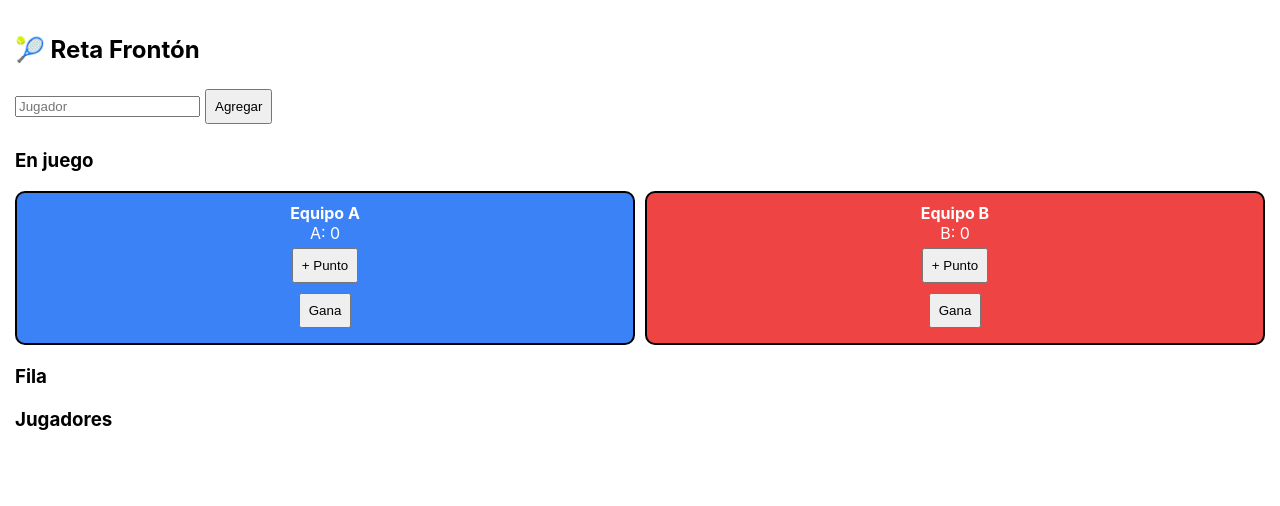
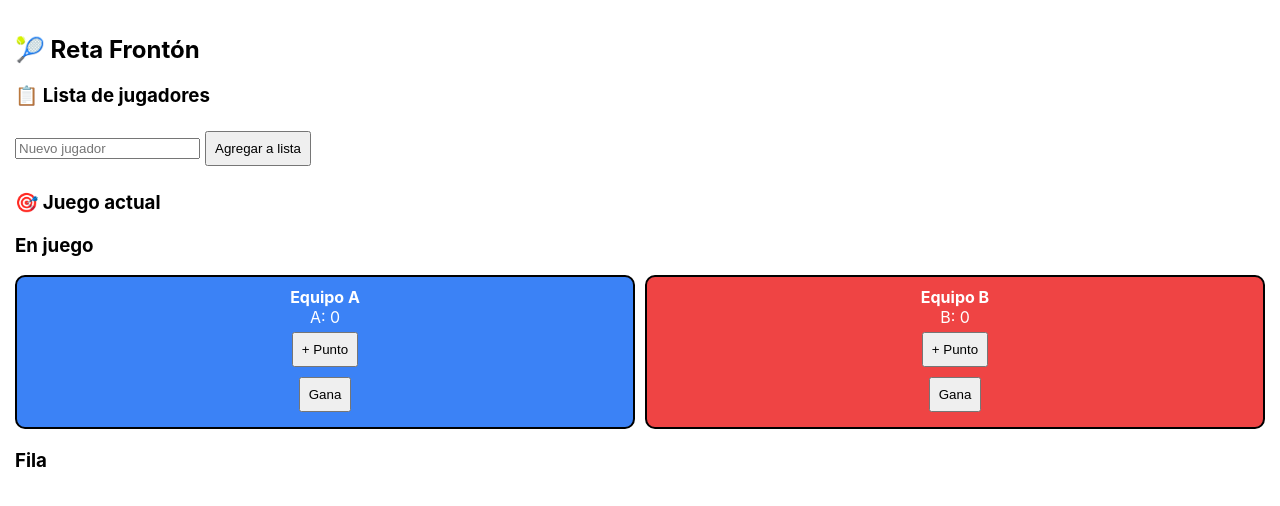
Before and after one commit to ricardovaguayo-tech/reta-fronton, a React (Create React App) app: page / in a window 1280 px wide. Shown: the top 506 px of the page. Built offline with nearby package versions, Linux system fonts and the light colour scheme.

Commit message:
Update App.js

```diff
--- a/src/App.js
+++ b/src/App.js
@@ -1,3 +1,4 @@
+
 
 import { useState, useEffect } from "react";
 
@@ -22,8 +23,8 @@ const Button = (props) => (
 );
 
 export default function App() {
-  const [players, setPlayers] = useState([]);
-  const [savedPlayers, setSavedPlayers] = useState([]);
+  const [players, setPlayers] = useState([]); // jugadores activos del día
+  const [savedPlayers, setSavedPlayers] = useState([]); // lista general
   const [waiting, setWaiting] = useState([]);
   const [courts, setCourts] = useState({ teamA: [], teamB: [] });
   const [name, setName] = useState("");
@@ -60,31 +61,40 @@ export default function App() {
     }
   };
 
-  const addPlayer = (p) => {
-    if (!p) return;
+  // ✅ AGREGAR a lista general
+  const addToList = () => {
+    if (!name) return;
+    if (!savedPlayers.includes(name)) {
+      setSavedPlayers([...savedPlayers, name]);
+    }
+    setName("");
+  };
+
+
+  // ✅ seleccionar jugador para el día
+  const selectPlayer = (p) => {
+    if (players.includes(p)) return;
     const updated = [...players, p];
     setPlayers(updated);
     organize(updated);
-
-    if (!savedPlayers.includes(p)) {
-      setSavedPlayers([...savedPlayers, p]);
-    }
-
-    setName("");
   };
 
+  // ✅ quitar del día
   const removePlayer = (p) => {
     const updated = players.filter(x => x !== p);
     setPlayers(updated);
     organize(updated);
   };
 
-  // ✅ NUEVO: eliminar jugador guardado
+  // ✅ eliminar de lista general
   const removeSavedPlayer = (p) => {
     const updated = savedPlayers.filter(x => x !== p);
     setSavedPlayers(updated);
+
+
+    // también quitar del día si está
+    removePlayer(p);
   };
-
 
   const resetScore = () => {
     setScoreA(0);
@@ -97,6 +107,8 @@ export default function App() {
 
     const winnerTeam = side === "A" ? teamA : teamB;
     const loserTeam = side === "A" ? teamB : teamA;
+
+
     let newWaiting = [...waiting, ...loserTeam];
     const newStreak = streak + 1;
 
@@ -105,9 +117,8 @@ export default function App() {
     if (newWaiting.length >= 4) {
       if (newStreak < 2) {
         const challengers = newWaiting.slice(0, 2);
-        const rest = newWaiting.slice(2);
         setCourts({ teamA: winnerTeam, teamB: challengers });
-        setWaiting(rest);
+        setWaiting(newWaiting.slice(2));
         setStreak(newStreak);
       } else {
         const nextTeam = newWaiting.slice(0, 2);
@@ -122,9 +133,8 @@ export default function App() {
       setStreak(0);
     } else if (newWaiting.length >= 2) {
       const challengers = newWaiting.slice(0, 2);
-      const rest = newWaiting.slice(2);
       setCourts({ teamA: winnerTeam, teamB: challengers });
-      setWaiting(rest);
+      setWaiting(newWaiting.slice(2));
       setStreak(newStreak);
     } else {
       setWaiting(newWaiting);
@@ -136,26 +146,28 @@ export default function App() {
     <div style={{ padding: 15 }}>
       <h2>🎾 Reta Frontón</h2>
 
+      {/* ✅ LISTA GENERAL */}
+      <div>
+        <h3>📋 Lista de jugadores</h3>
+        <input value={name} onChange={(e) => setName(e.target.value)} placeholder="Nuevo jugador" />
+        <Button onClick={addToList}>Agregar a lista</Button>
 
-      {/* Entrada rápida */}
-      <div>
-        <input value={name} onChange={(e) => setName(e.target.value)} placeholder="Jugador" />
-        <Button onClick={() => addPlayer(name)}>Agregar</Button>
+
+        <div>
+          {savedPlayers.map((p, i) => (
+            <div key={i} style={{ display: "inline-flex", alignItems: "center" }}>
+              <Button onClick={() => selectPlayer(p)}>{p}</Button>
+              <button onClick={() => removeSavedPlayer(p)}>❌</button>
+            </div>
+          ))}
+        </div>
       </div>
 
-
-      {/* ✅ Jugadores guardados con eliminar */}
-      <div>
-        {savedPlayers.map((p, i) => (
-          <div key={i} style={{ display: "inline-flex", alignItems: "center" }}>
-            <Button onClick={() => addPlayer(p)}>{p}</Button>
-            <button
-              style={{ marginLeft: "-10px", cursor: "pointer", color: "red" }}
-              onClick={() => removeSavedPlayer(p)}
-            >
-              ❌
-            </button>
-          </div>
+      {/* ✅ JUGADORES DEL DÍA */}
+      <div style={{ marginTop: 20 }}>
+        <h3>🎯 Juego actual</h3>
+        {players.map((p, i) => (
+          <div key={i}>{p} <button onClick={() => removePlayer(p)}>❌</button></div>
         ))}
       </div>
 
@@ -188,15 +200,6 @@ export default function App() {
         <h3>Fila</h3>
         {waiting.map((p, i) => <div key={i}>{p}</div>)}
       </div>
-
-
-      {/* Lista */}
-      <div style={{ marginTop: 20 }}>
-        <h3>Jugadores</h3>
-        {players.map((p, i) => (
-          <div key={i}>{p} <button onClick={() => removePlayer(p)}>❌</button></div>
-        ))}
-      </div>
     </div>
   );
 }
```
